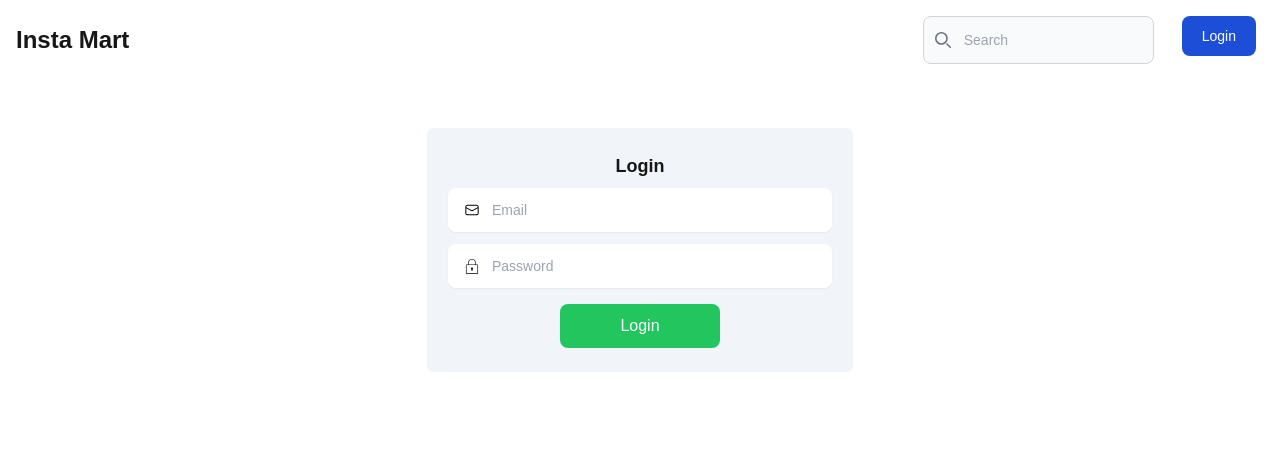
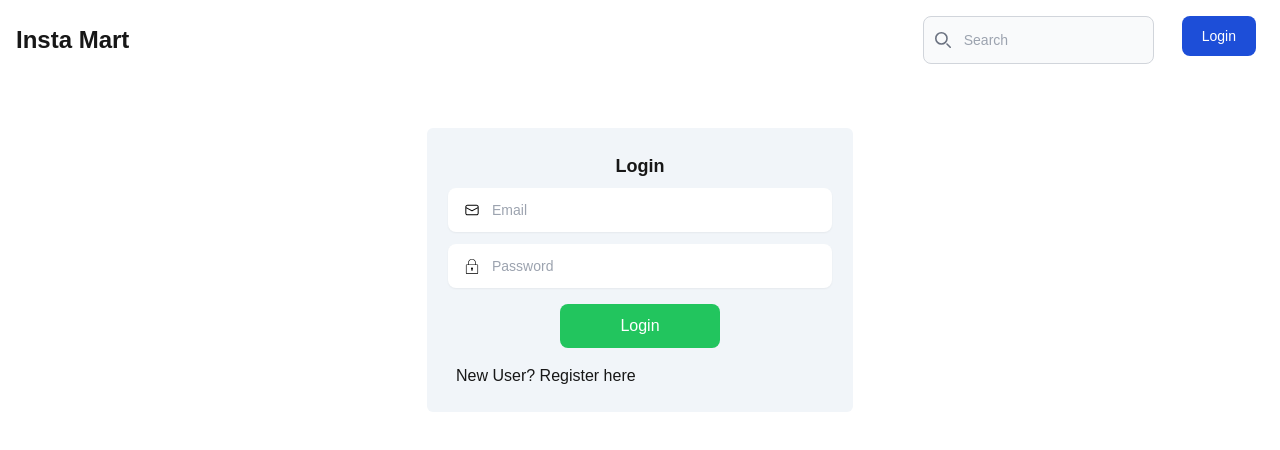
Before and after one commit to Visalraj/E-commerce-Learning-Next.js, a Next.js app: page /login in a window 1280 px wide. Shown: the top 450 px of the page. Built offline with nearby package versions, Linux system fonts and the light colour scheme.

Commit message:
UI changes login form

```diff
--- a/src/app/ui/Home/login-form.tsx
+++ b/src/app/ui/Home/login-form.tsx
@@ -1,3 +1,4 @@
+import Link from "next/link";
 export default function Loginform() {
     return (
         <div className="">
@@ -24,10 +25,10 @@ export default function Loginform() {
                         <button type="submit" className="text-white bg-green-500 hover:bg-green-800 focus:ring-4 focus:ring-blue-300 font-medium rounded-lg text-md px-5 py-2.5 me-2 mb-2 dark:bg-blue-600 dark:hover:bg-blue-700 focus:outline-none dark:focus:ring-blue-800 ml-28 w-40 mt-4">
                             Login
                         </button>
+                        <p className="p-2">New User? Register <Link href={"/register"} className="hover:underline">here</Link></p>
                     </div>
                 </div>
             </form>
         </div>
     )
-
 }
```
